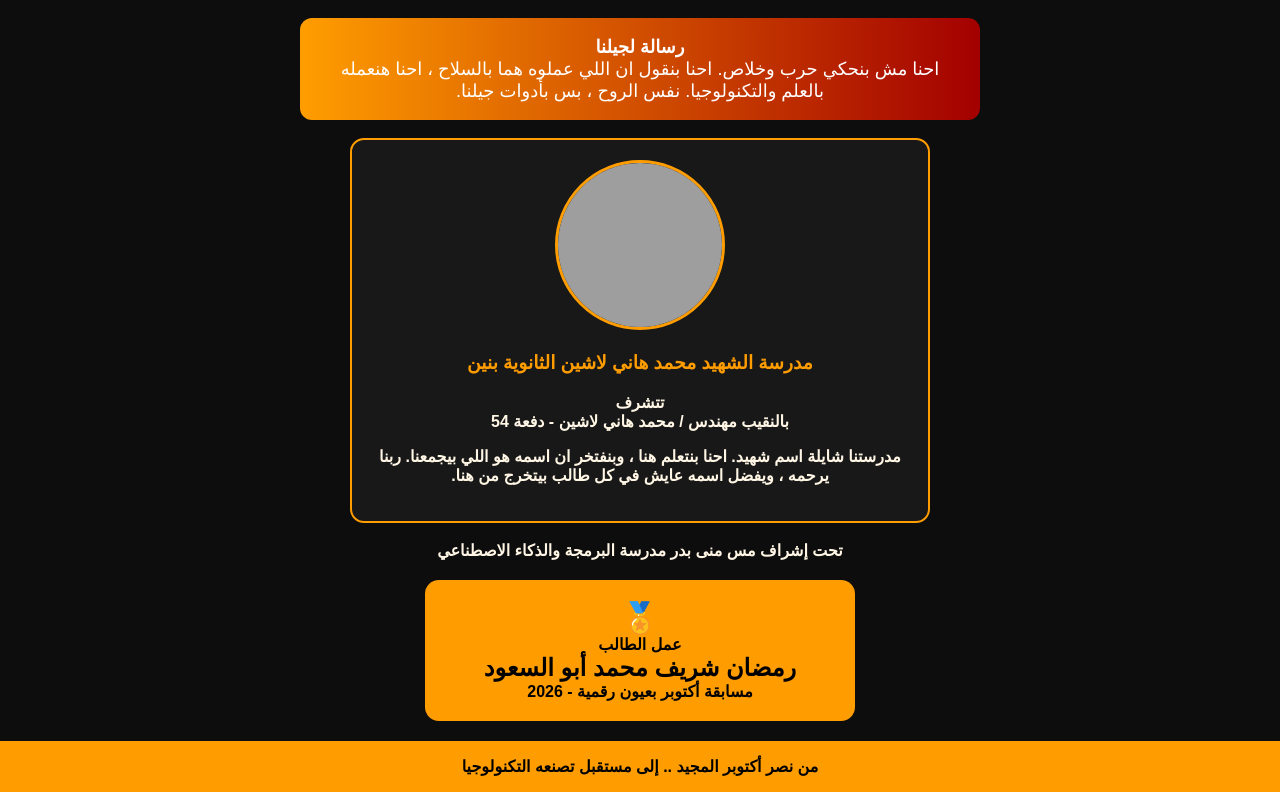
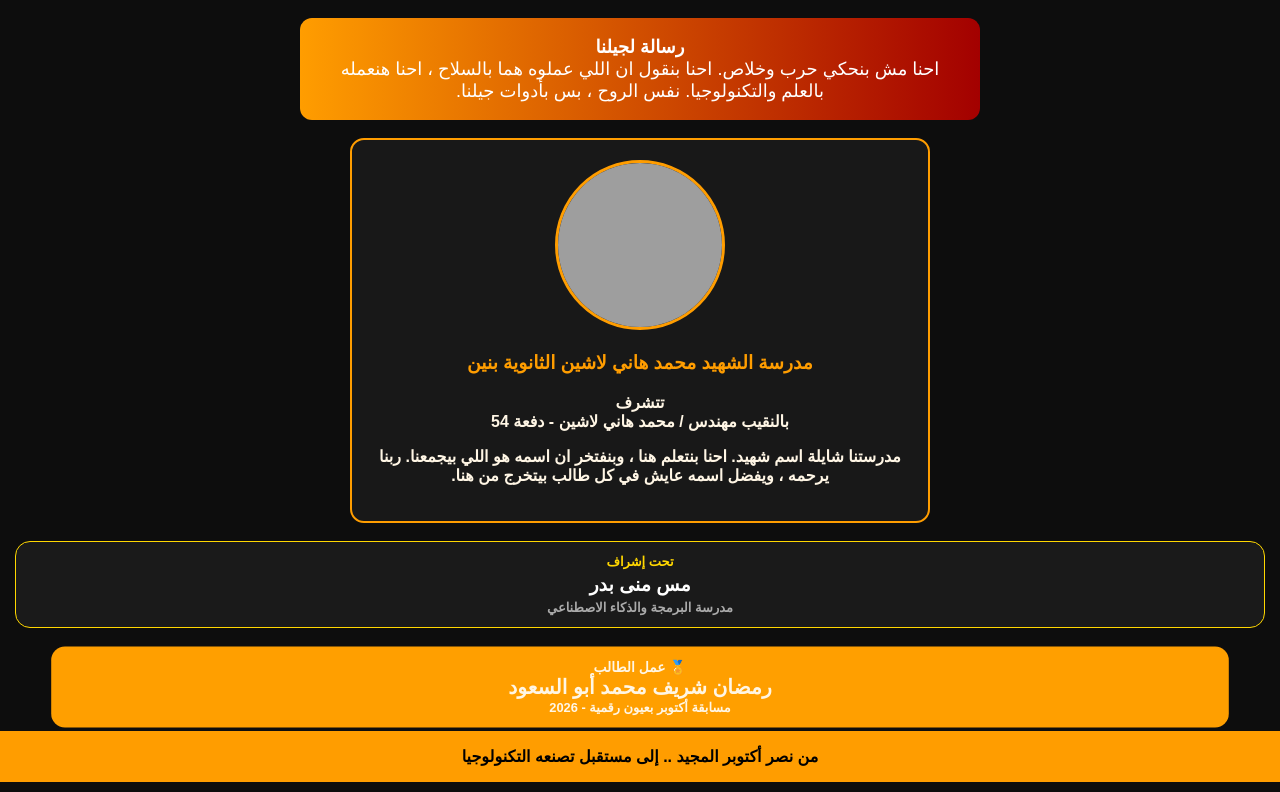
Before and after one commit to ramadanaboelsoud29-dotcom/October-1973-Crossing-Story, a plain HTML site: page index.html in a window 1280 px wide. Shown: the part 3022-3814 px from the top of the page. Drawn offline with Linux system fonts and the light colour scheme; grey boxes are pictures that could not be loaded.

Commit message:
Update index.html

```diff
--- a/index.html
+++ b/index.html
@@ -78,18 +78,16 @@ footer{background:#FF9D00;color:#000;padding:16px;font-weight:bold}
 <p><b>تتشرف<br>بالنقيب مهندس / محمد هاني لاشين - دفعة 54</br></p>
 <p>مدرستنا شايلة اسم شهيد. احنا بنتعلم هنا ، وبنفتخر ان اسمه هو اللي بيجمعنا. ربنا يرحمه ، ويفضل اسمه عايش في كل طالب بيتخرج من هنا.</p>
 </div>
-<div class="supervisor">
-  <span>تحت إشراف</span>
-  <strong>مس منى بدر</strong>
-  <span>مدرسة البرمجة والذكاء الاصطناعي</span>
+<div style="background:#1a1a1a; border:1px solid #FFD700; border-radius:15px; padding:12px; text-align:center; margin:15px;">
+  <div style="color:#FFD700; font-size:13px;">تحت إشراف</div>
+  <div style="color:white; font-size:19px; font-weight:bold; margin:4px 0;">مس منى بدر</div>
+  <div style="color:#aaa; font-size:13px;">مدرسة البرمجة والذكاء الاصطناعي</div>
 </div>
-<div class="badge">
-<div style="font-size:30px">🏅</div>
-<div>عمل الطالب</div>
-<div class="name">رمضان شريف محمد أبو السعود</div>
-<div>مسابقة أكتوبر بعيون رقمية - 2026</div>
+<div style="background:#FF9F00; border-radius:15px; padding:14px 10px; text-align:center; transform:scale(0.92);">
+  <div style="font-size:15px;">🏅 عمل الطالب</div>
+  <div style="font-size:22px; font-weight:bold;">رمضان شريف محمد أبو السعود</div>
+  <div style="font-size:14px;">مسابقة أكتوبر بعيون رقمية - 2026</div>
 </div>
-
 <footer>من نصر أكتوبر المجيد .. إلى مستقبل تصنعه التكنولوجيا</footer>
 </body>
 </html>
```
